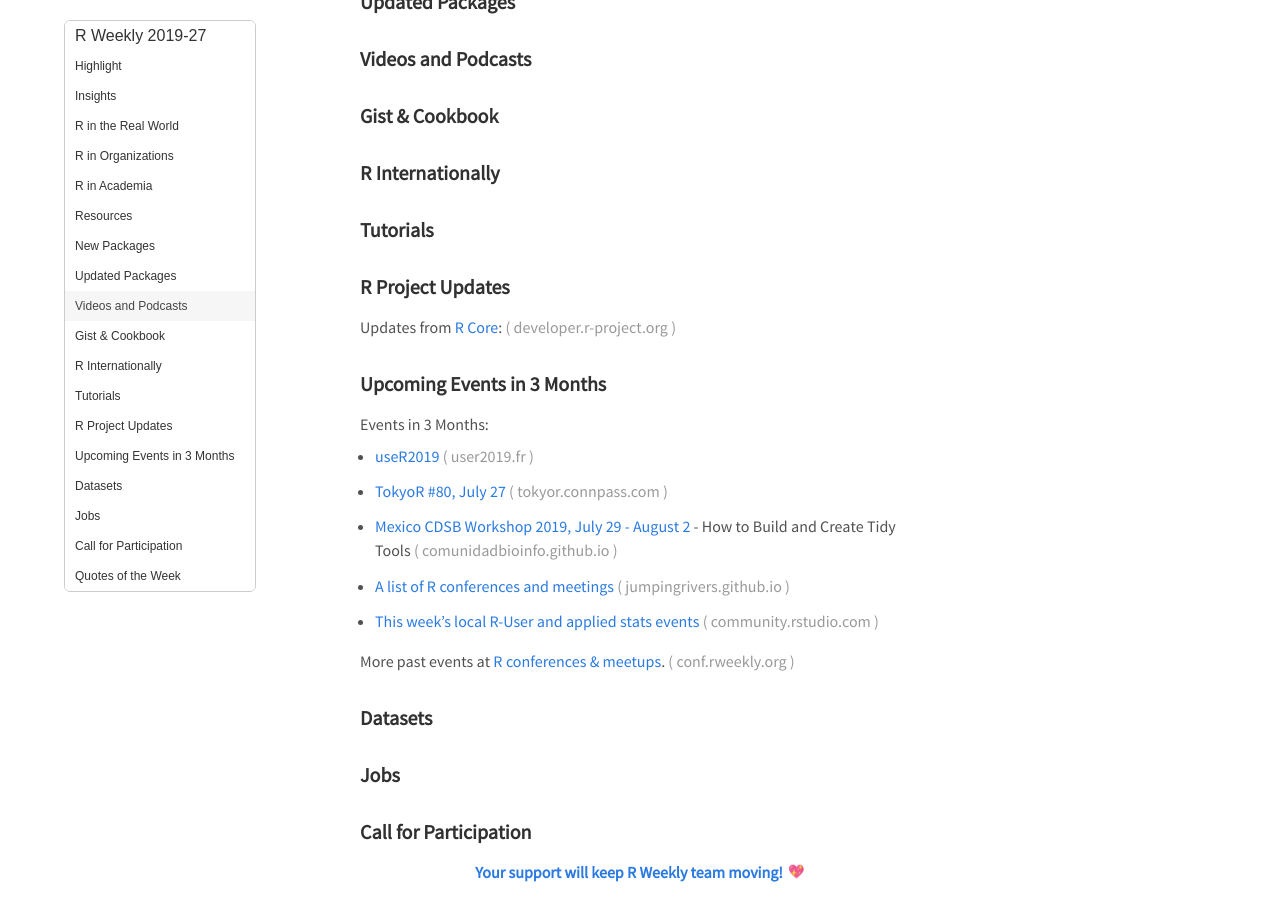
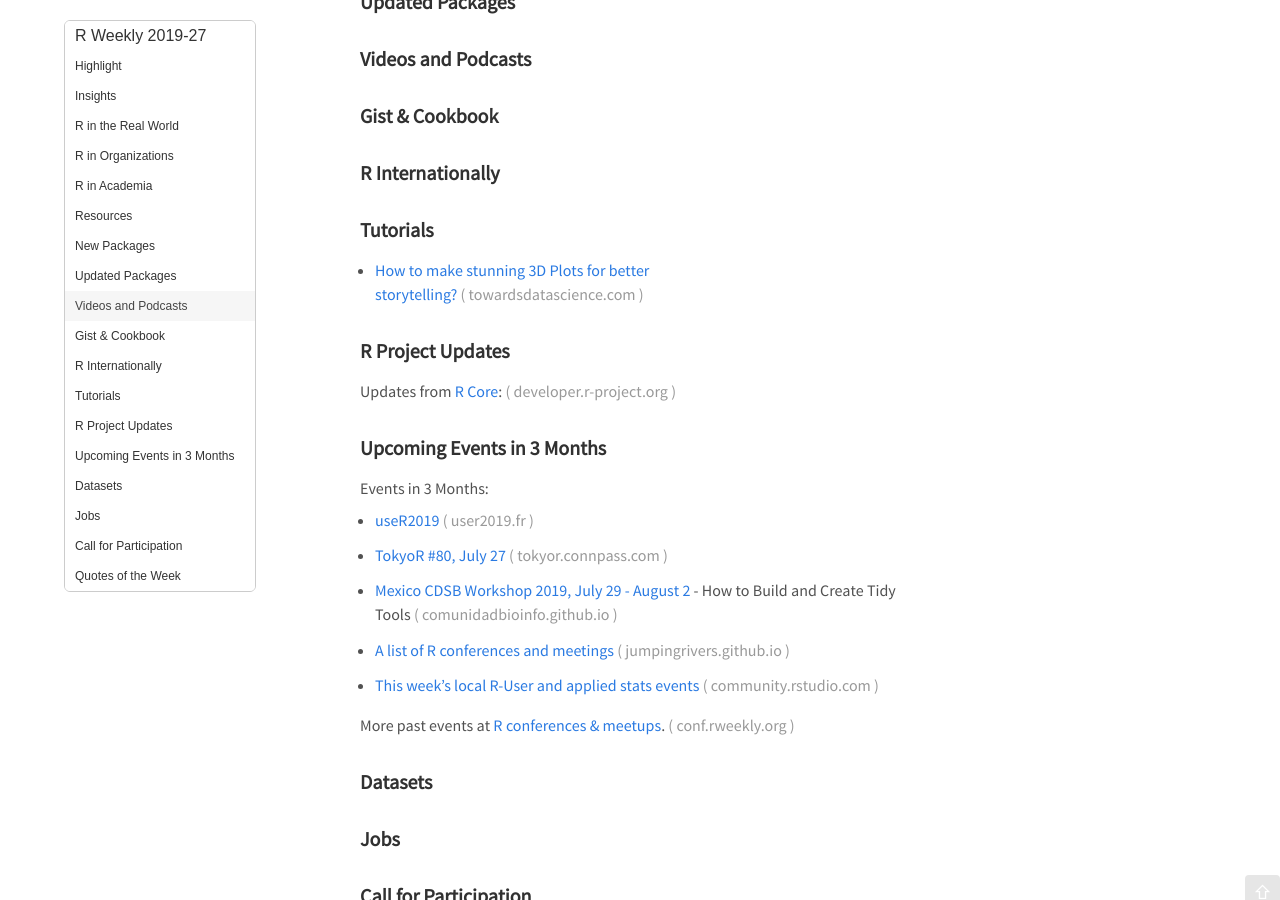
Before and after one commit to rweekly/rweekly.org, a Jekyll site: the page built from draft.md, in a window 1280 px wide and 900 px high, scrolled down 742 px. Built offline with Jekyll 4.4.1, drawn with Linux system fonts in a browser that asks for light colours; emoji names are drawn with the system emoji font; comment, search, counter and statistics services are not loaded.

Commit message:
Added - How to make stunning 3D Plots for better storytelling? (#522)

```diff
--- a/draft.md
+++ b/draft.md
@@ -72,6 +72,8 @@
 
 ###  Tutorials
 
++ [How to make stunning 3D Plots for better storytelling?](https://towardsdatascience.com/how-to-make-stunning-3d-plots-for-better-storytelling-5c93aec80503)
+
 
 <!--<div class="post-more-begi
 n></div><div class="post-more-end"></div>-->
```
